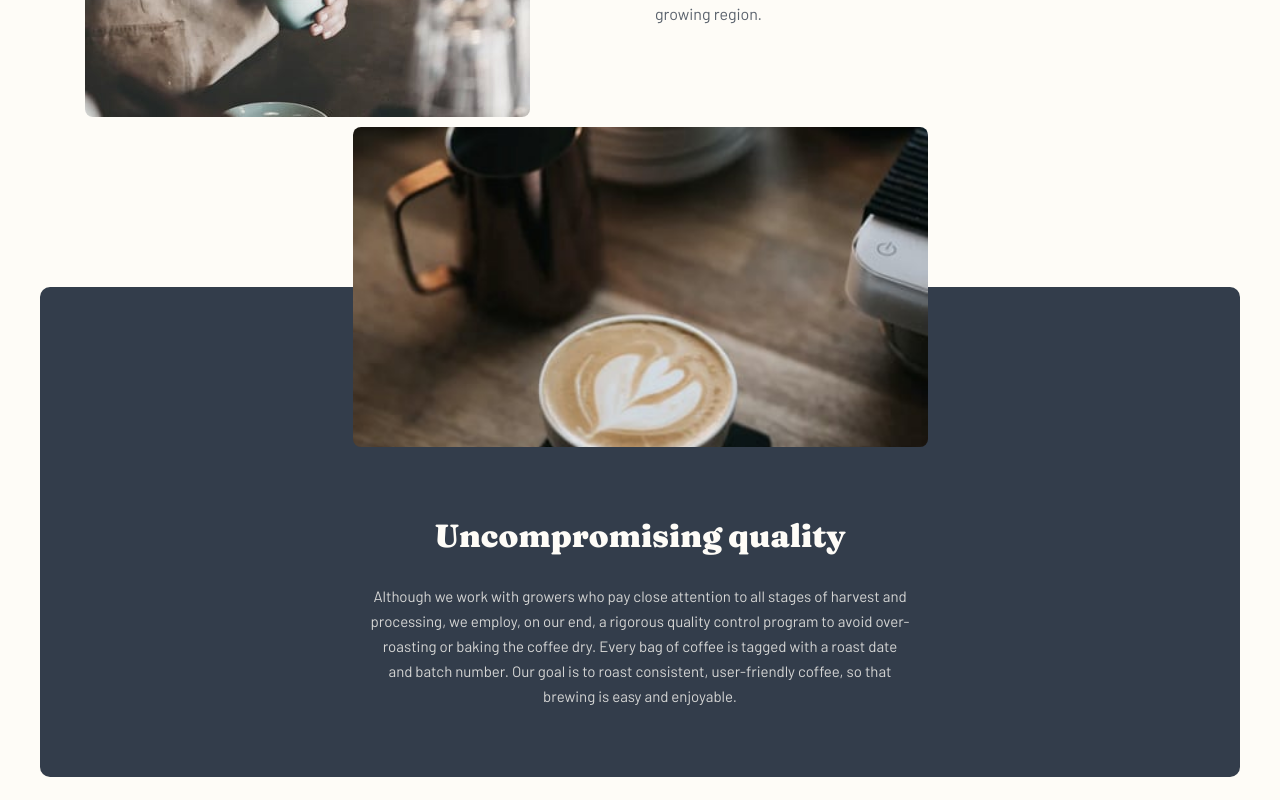
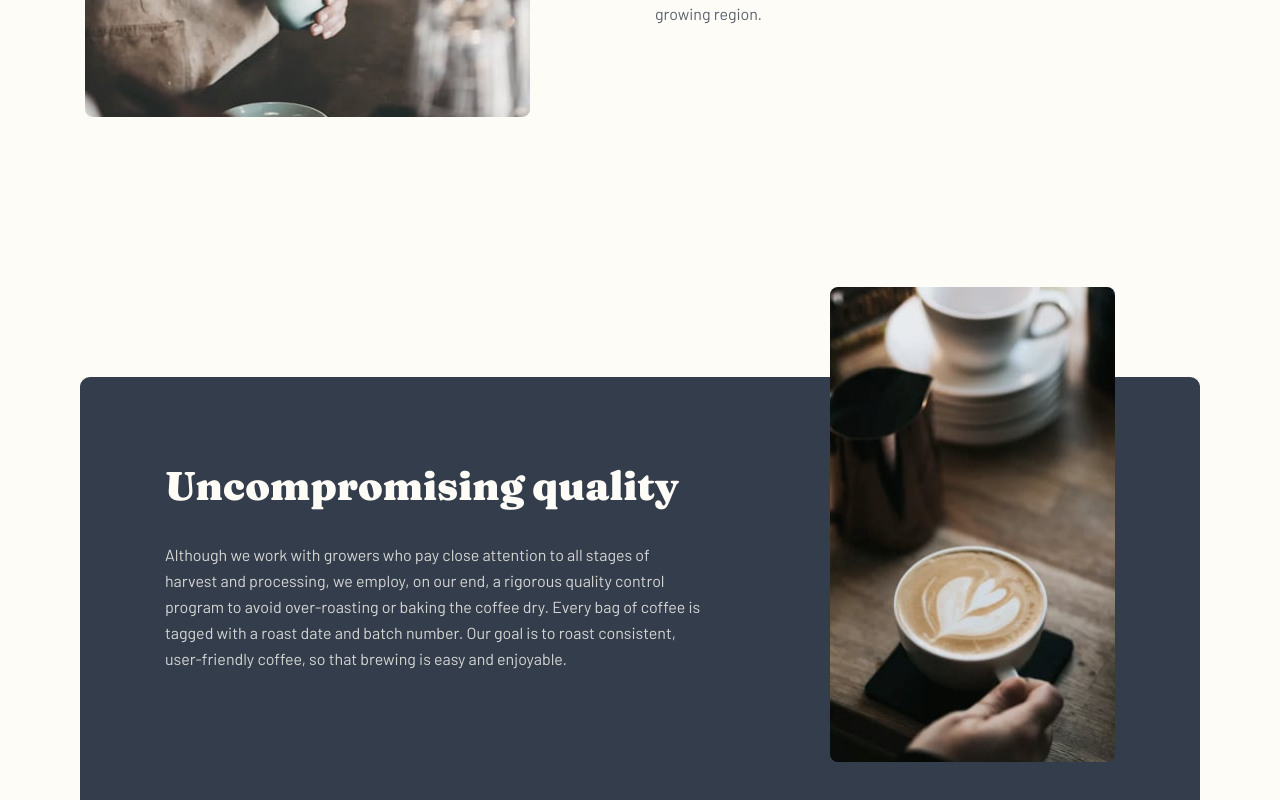
Before and after one commit to vickievien/coffee-roasters, a Next.js app: page /about in a window 1280 px wide. Shown: the part 1140-1940 px from the top of the page. Built offline with nearby package versions, Linux system fonts and the light colour scheme.

Commit message:
:lipstick: update: add styles to desktop view for Quality section of About page update bottom margin for Commit section to account for negative top pixel positioning on quality image in Quality section

```diff
--- a/styles/About.module.css
+++ b/styles/About.module.css
@@ -123,7 +123,7 @@
 
 @media only screen and (min-width: 1280px) {
     .commit_container {
-        margin: 0 auto 170px auto;
+        margin: 0 auto 260px auto;
         align-items: center;
         gap: 125px;
         width: 1110px;
@@ -188,7 +188,7 @@
     .quality_container {
         margin: 0 40px 145px 40px;
         height: 490px;
-        padding-bottom: 70px;
+        /* padding-bottom: 70px; */
     }
     .quality_img_container {
         width: 575px;
@@ -210,3 +210,37 @@
         margin: 0 auto;
     }
 }
+
+@media only screen and (min-width: 1280px) {
+    .quality_container {
+        margin: 0 80px 170px 80px;
+        height: 475px;
+        display: flex;
+        justify-content: center;
+        flex-direction: row-reverse;
+        gap: 125px;
+        padding: 0 85px;
+    }
+    .quality_img_container {
+        width: 445px;
+        height: auto;
+        top: -90px;
+        margin: 0;
+    }
+    .quality_text_container {
+        position:static;
+        top: 0;
+        text-align: left;
+        margin-top: 85px;
+    }
+    .quality_text_container h2 {
+        font-size: 40px;
+        width: 540px;
+        margin-bottom: 32px;
+    }
+    .quality_text_container p {
+        font-size: 16px;
+        line-height: 26px;
+        margin: 0;
+    }
+}
```
